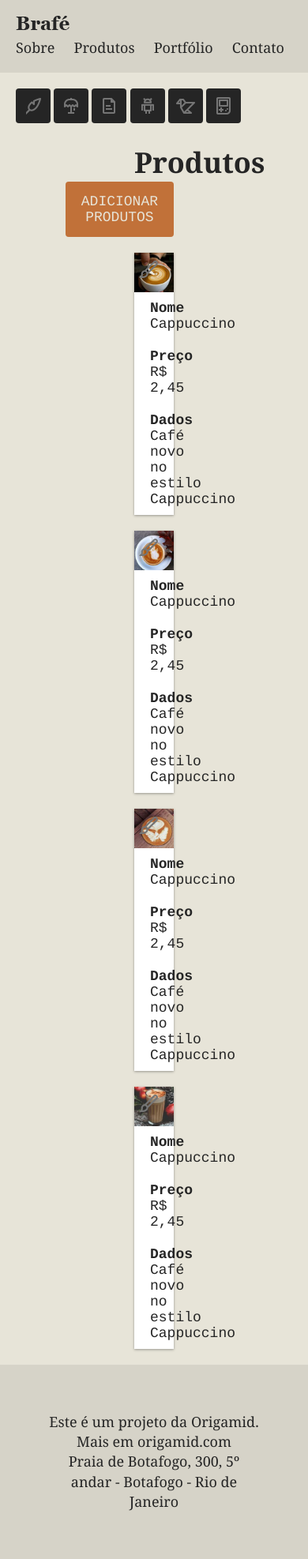
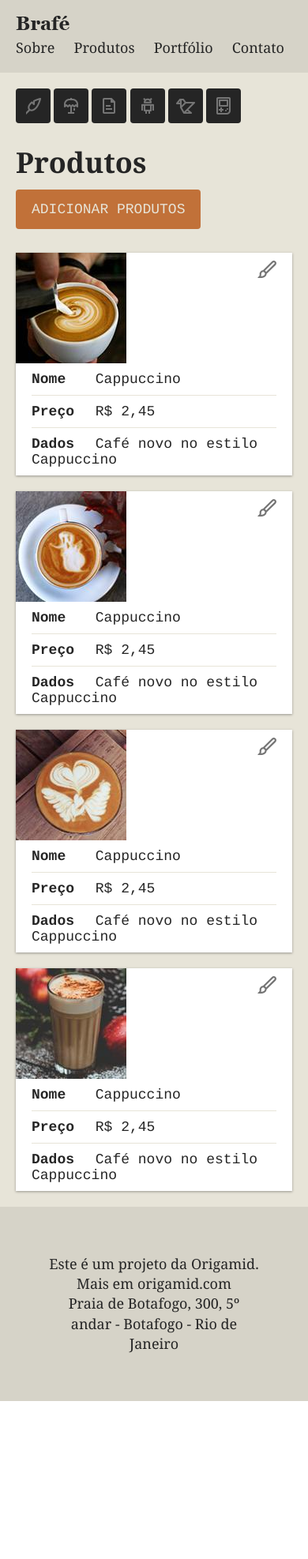
Before and after one commit to jgdj01/origamid-cursos, a PHP site: page / in a window 390 px wide. Shown: the whole page at 79% size. After the commit the page ends 1774 px from the top, so only its background shows below. Run offline with PHP 8.4, Linux system fonts and the light colour scheme.

Commit message:
Brafé 3 - Puro - Responsivo :ballot_box_with_check:

```diff
--- a/css-avancado-posicionamento/brafe-3-puro/css/style.css
+++ b/css-avancado-posicionamento/brafe-3-puro/css/style.css
@@ -259,6 +259,36 @@ a {
   display: inline-block;
 }
 
+@media (min-width: 740px) and (max-width: 980px) {
+  .produtos {
+    width: calc(100% - 200px);
+  }
+}
+
+@media (max-width: 739px) {
+  .produtos {
+    width: 100%;
+  }
+  .produtos h1 {
+    float: none;
+  }
+  .adicionar-produtos {
+    float: none;
+    display: inline-block;
+    margin: 10px 0;
+  }
+
+  .produtos-item img {
+    float: none;
+  }
+  .produtos-item ul {
+    float: none;
+    width: 100%;
+  }
+}
+
+/* FOOTER */
+
 .footer {
   background: #d6d3c8;
   text-align: center;
```
